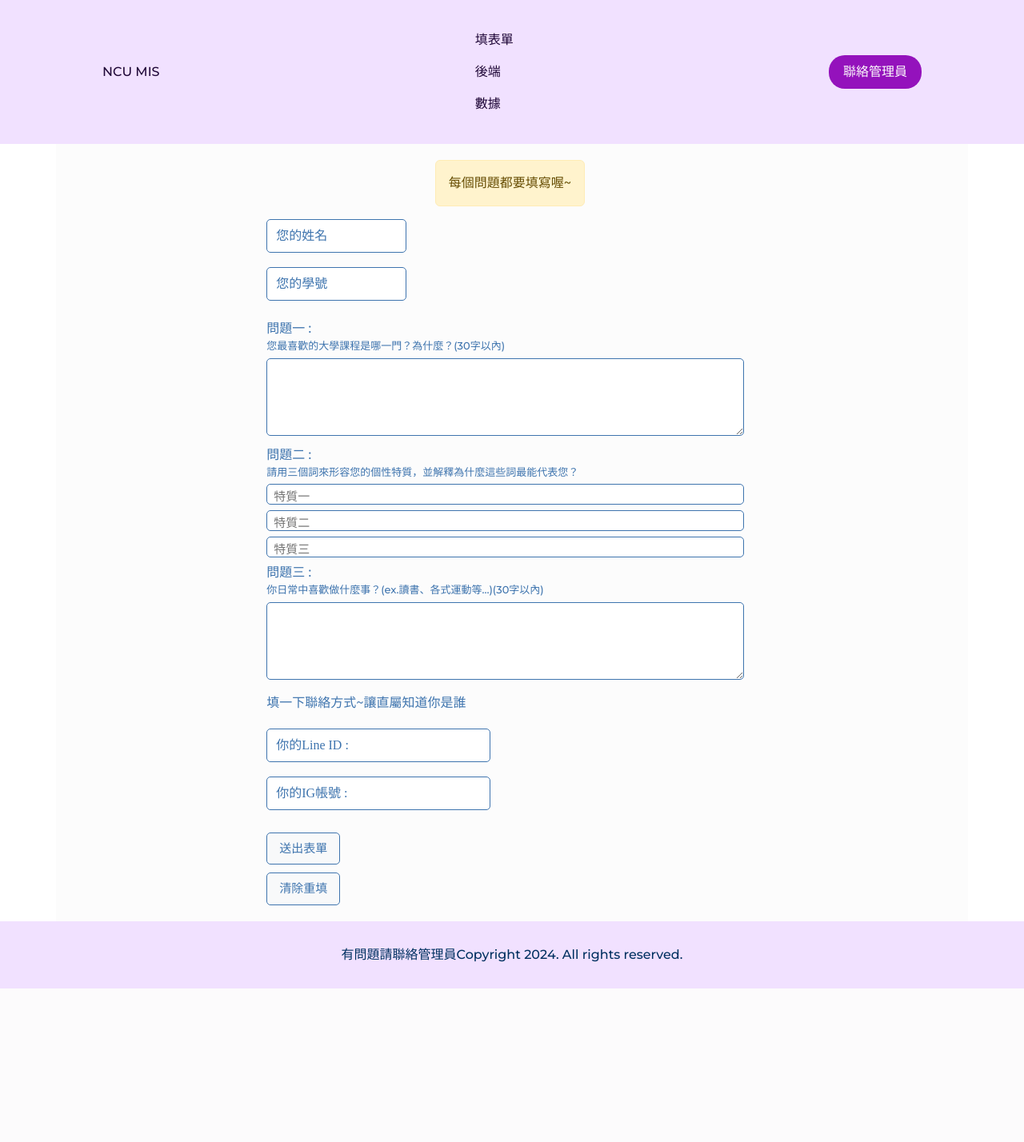
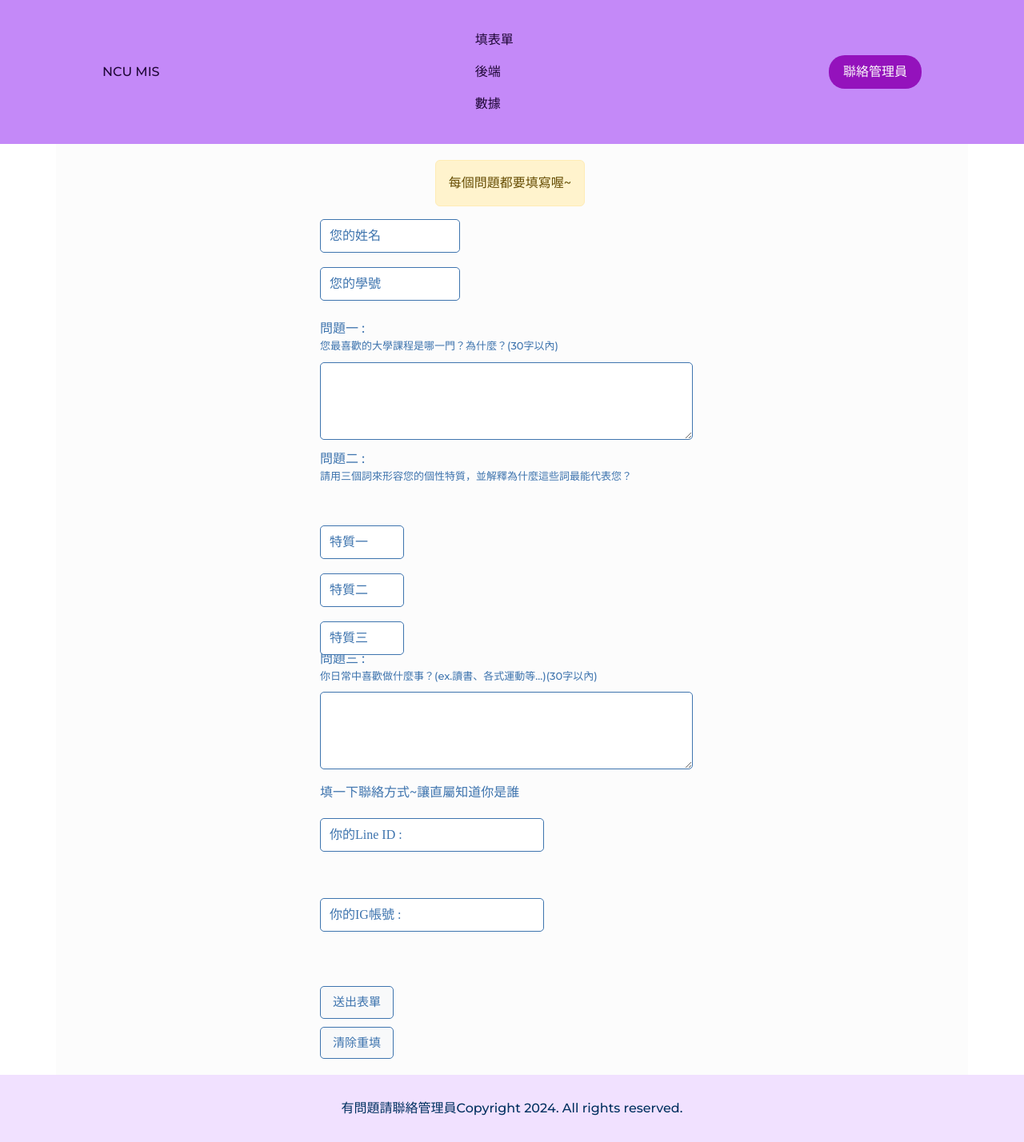
Before and after one commit to XiaoWang1212/questionnaire, a Django app: page / in a window 1280 px wide. Shown: the whole page at 80% size. Before the commit the page ends 1236 px from the top, so only its background shows below. Run offline with Django 5.2, Linux system fonts and the light colour scheme; some libraries are stand-ins or nearby versions.

Commit message:
add fillQAcss

```diff
--- a/static/css/style.css
+++ b/static/css/fillQA.css
@@ -16,12 +16,19 @@
     justify-content: center;
 }
 
+.intrait {
+    width: 150px;
+    height: 160px;
+    padding-top: 10px; /* Adjust the margin to reduce space */
+}
+
 .insidecontainer {
     width: 250px;
 }
 
-.inincontrol{
+.inincontrol {
     width: 400px;
+    height: 100px;
 }
 
 .entryarea {
@@ -64,9 +71,9 @@
     border: 2px solid #52BFEA;
 }
 
-.entryarea input:hover+.smallcontrol,
-.entryarea input:valid+.smallcontrol,
-.entryarea input:focus+.smallcontrol {
+.entryarea input:hover + .smallcontrol,
+.entryarea input:valid + .smallcontrol,
+.entryarea input:focus + .smallcontrol {
     color: #52BFEA;
     height: 30px;
     line-height: 30px;
@@ -77,18 +84,26 @@
     z-index: 111;
 }
 
-.con{
-    margin:10px 0;
+.con {
+    margin: 10px 0;
     margin-bottom: 20px;
 }
 
 .questioncontrol {
-    min-height: 140px;
+    min-height: 80px; /* Adjust height to reduce space */
     padding-top: 5px;
+    margin-bottom: 0; /* Remove bottom margin */
+}
+
+.questioncontrolcontrol {
+    min-height: 80px; /* Adjust height to reduce space */
+    padding-top: 5px;
+    margin-bottom: 10px; /* Adjust bottom margin to reduce space */
 }
 
 .smallq {
     font-size: 13px;
+    margin-bottom: 5px; /* Adjust margin to separate from inputs */
 }
 
 .te textarea,
@@ -132,5 +147,5 @@
     border: 2px solid #52BFEA;
     color: #52BFEA;
     font-size: 20px;
-    background-color:#FCFCFC;
+    background-color: #FCFCFC;
 }
--- a/static/css/header.css
+++ b/static/css/header.css
@@ -21,7 +21,7 @@
     padding: 30px 10%;
     font-family: 微軟正黑體;
     color: #1F0737;
-    background-color: #F1E1FF;
+    background-color: #c489f8;
 }
 
 .navbar-nav {
--- a/templates/base.html
+++ b/templates/base.html
@@ -9,7 +9,7 @@
         <link rel="stylesheet" href="https://cdn.jsdelivr.net/npm/bootstrap-icons@1.10.3/font/bootstrap-icons.css">
 
         {% load static %}
-        <link rel="stylesheet" href="{% static 'css/style.css' %}">
+        <link rel="stylesheet" href="{% static 'css/fillQA.css' %}">
         <link rel="stylesheet" href="{% static 'css/header.css' %}">
         <link rel="stylesheet" href="{% static 'css/footer.css' %}">
     </head>
--- a/templates/fillQA.html
+++ b/templates/fillQA.html
@@ -27,13 +27,22 @@
                 <textarea id="Q1" name="question1" rows="4" cols="50" maxlength="30" required></textarea>
             </div>
         </div>
-        <div class="questioncontrol">
+        <div class="questioncontrolcontrol">
             <label for="Q2">問題二 :</label>
             <div class="smallq">請用三個詞來形容您的個性特質，並解釋為什麼這些詞最能代表您？</div>
-            <div class="te">
-                <input id="trait_1" name="trait1" maxlength="10" placeholder="特質一" required>
-                <input id="trait_2" name="trait2" maxlength="10" placeholder="特質二" required>
-                <input id="trait_3" name="trait3" maxlength="10" placeholder="特質三" required>
+        </div>
+        <div class="intrait">
+            <div class="entryarea">
+                <input id="trait_1" name="trait1" maxlength="10" required>
+                <div class="smallcontrol">特質一</div>
+            </div>
+            <div class="entryarea">
+                <input id="trait_2" name="trait2" maxlength="10" required>
+                <div class="smallcontrol">特質二</div>
+            </div>
+            <div class="entryarea">
+                <input id="trait_3" name="trait3" maxlength="10" required>
+                <div class="smallcontrol">特質三</div>
             </div>
         </div>
         <div class="questioncontrol">
```
